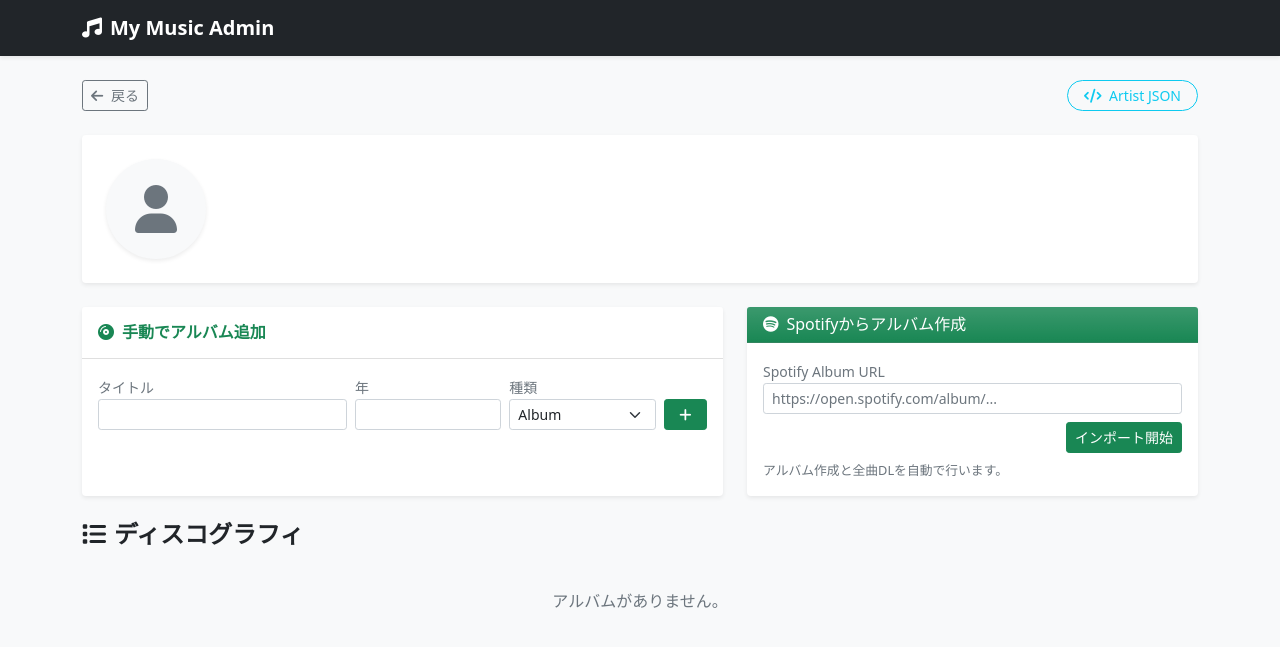
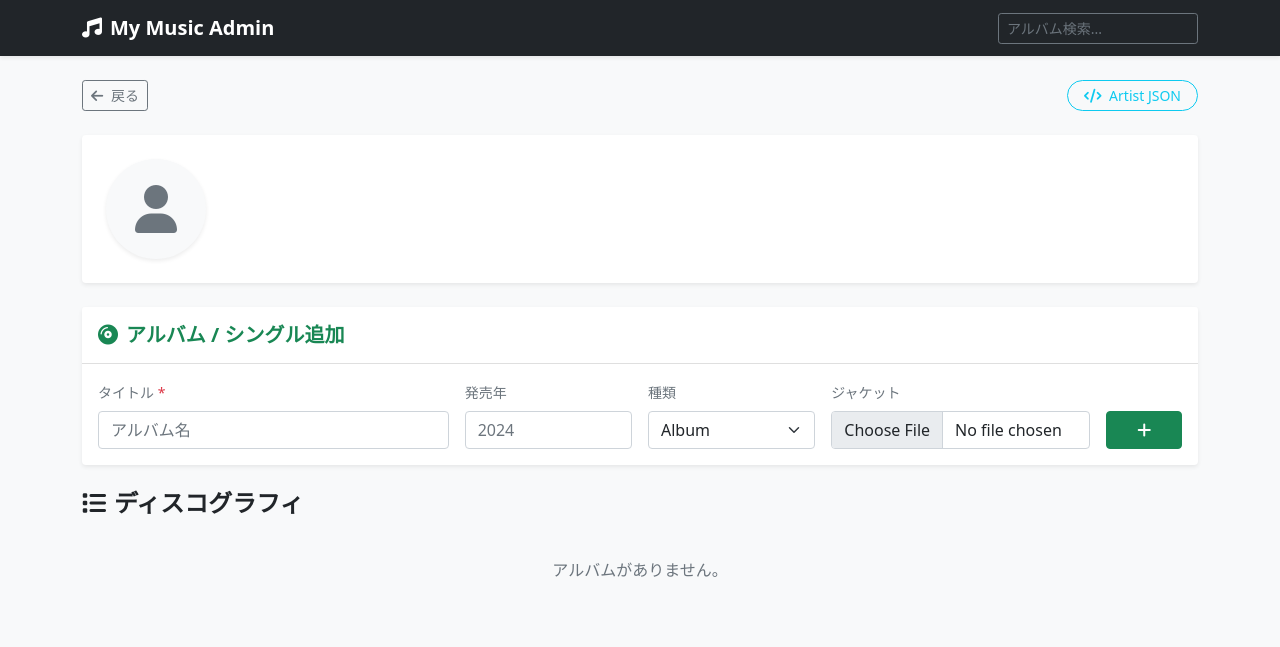
Before and after one commit to yuki-appdevorg/Music_Server_SpotifySupport, a Flask app: template templates/artist.html in a window 1280 px wide. Shown: the top 647 px of the page. Run offline with Flask 3, Linux system fonts and the light colour scheme; the template is opened without the code that fills it, so the values that code supplies are empty.

Commit message:
Update artist.html

```diff
--- a/templates/artist.html
+++ b/templates/artist.html
@@ -11,19 +11,25 @@
     <nav class="navbar navbar-expand-lg navbar-dark bg-dark shadow-sm sticky-top">
         <div class="container-lg">
             <a class="navbar-brand fw-bold" href="/admin/"><i class="fas fa-music me-2"></i>My Music Admin</a>
+            <input type="text" id="searchAlbumInput" class="form-control form-control-sm bg-dark text-white border-secondary" placeholder="アルバム検索..." style="width: 200px;">
         </div>
     </nav>
+
     <div class="container-lg py-4">
         <div class="d-flex justify-content-between align-items-center mb-4">
             <a href="/admin/" class="btn btn-outline-secondary btn-sm"><i class="fas fa-arrow-left me-1"></i> 戻る</a>
-            <a href="/api/artist/{{ artist.id }}" target="_blank" class="btn btn-outline-info btn-sm rounded-pill px-3"><i class="fas fa-code me-1"></i> Artist JSON</a>
+            <a href="/api/artist/{{ artist.id }}" target="_blank" class="btn btn-outline-info btn-sm rounded-pill px-3">
+                <i class="fas fa-code me-1"></i> Artist JSON
+            </a>
         </div>
 
         <div class="bg-white p-4 rounded shadow-sm mb-4 d-flex align-items-center gap-4">
             {% if artist.image %}
             <img src="/image/{{ artist.image }}" class="rounded-circle shadow" style="width: 100px; height: 100px; object-fit: cover;">
             {% else %}
-            <div class="rounded-circle bg-light d-flex align-items-center justify-content-center text-secondary shadow-sm" style="width: 100px; height: 100px;"><i class="fas fa-user fa-3x"></i></div>
+            <div class="rounded-circle bg-light d-flex align-items-center justify-content-center text-secondary shadow-sm" style="width: 100px; height: 100px;">
+                <i class="fas fa-user fa-3x"></i>
+            </div>
             {% endif %}
             <div>
                 <h1 class="fw-bold mb-1">{{ artist.name }}</h1>
@@ -32,81 +38,110 @@
             </div>
         </div>
 
-        <!-- Add Album & Spotify Import -->
-        <div class="row g-4 mb-4">
-            <div class="col-md-7">
-                <div class="card h-100 border-0 shadow-sm">
-                    <div class="card-header bg-white py-3">
-                        <h6 class="mb-0 fw-bold text-success"><i class="fas fa-compact-disc me-2"></i>手動でアルバム追加</h6>
+        <div class="card mb-4 border-0 shadow-sm">
+            <div class="card-header bg-white py-3">
+                <h5 class="mb-0 fw-bold text-success"><i class="fas fa-compact-disc me-2"></i>アルバム / シングル追加</h5>
+            </div>
+            <div class="card-body">
+                <form action="/admin/artist/{{ artist.id }}/album/add" method="post" enctype="multipart/form-data" class="row g-3 align-items-end">
+                    <div class="col-md-4">
+                        <label class="form-label small text-muted">タイトル <span class="text-danger">*</span></label>
+                        <input type="text" name="title" class="form-control" required placeholder="アルバム名">
                     </div>
-                    <div class="card-body">
-                        <form action="/admin/artist/{{ artist.id }}/album/add" method="post" enctype="multipart/form-data" class="row g-2 align-items-end">
-                            <div class="col-md-5"><label class="small text-muted">タイトル</label><input type="text" name="title" class="form-control form-control-sm" required></div>
-                            <div class="col-md-3"><label class="small text-muted">年</label><input type="number" name="year" class="form-control form-control-sm"></div>
-                            <div class="col-md-3"><label class="small text-muted">種類</label>
-                                <select name="type" class="form-select form-select-sm"><option>Album</option><option>Single</option><option>EP</option></select>
-                            </div>
-                            <div class="col-md-1"><button class="btn btn-success btn-sm w-100"><i class="fas fa-plus"></i></button></div>
-                        </form>
+                    <div class="col-md-2">
+                        <label class="form-label small text-muted">発売年</label>
+                        <input type="number" name="year" class="form-control" placeholder="2024">
                     </div>
-                </div>
-            </div>
-            <div class="col-md-5">
-                <div class="card h-100 border-0 shadow-sm">
-                    <div class="card-header bg-success bg-gradient text-white">
-                        <h6 class="mb-0"><i class="fab fa-spotify me-2"></i>Spotifyからアルバム作成</h6>
+                    <div class="col-md-2">
+                        <label class="form-label small text-muted">種類</label>
+                        <select name="type" class="form-select">
+                            <option>Album</option>
+                            <option>Single</option>
+                            <option>EP</option>
+                            <option>Other</option>
+                        </select>
                     </div>
-                    <div class="card-body">
-                        <form action="/admin/artist/{{ artist.id }}/album/create_spotify" method="post" class="row g-2">
-                            <div class="col-12">
-                                <label class="small text-muted">Spotify Album URL</label>
-                                <input type="url" name="url" class="form-control form-control-sm" required placeholder="https://open.spotify.com/album/...">
-                            </div>
-                            <div class="col-12 text-end">
-                                <button class="btn btn-success btn-sm">インポート開始</button>
-                            </div>
-                        </form>
-                        <small class="text-muted d-block mt-2" style="font-size: 0.8rem;">アルバム作成と全曲DLを自動で行います。</small>
+                    <div class="col-md-3">
+                        <label class="form-label small text-muted">ジャケット</label>
+                        <input type="file" name="image" class="form-control" accept="image/*">
                     </div>
-                </div>
+                    <div class="col-md-1">
+                        <button class="btn btn-success w-100"><i class="fas fa-plus"></i></button>
+                    </div>
+                </form>
             </div>
         </div>
 
         <h4 class="fw-bold mb-3"><i class="fas fa-list me-2"></i>ディスコグラフィ</h4>
-        <div class="row g-4">
+        <div class="row g-4" id="albumGrid">
             {% for album in artist.albums %}
-            <div class="col-sm-6 col-md-4 col-lg-3">
+            <div class="col-sm-6 col-md-4 col-lg-3 searchable-album">
                 <div class="card h-100 border-0 shadow-sm hover-shadow">
                     <div class="position-relative" style="aspect-ratio: 1/1; background: #eee;">
                         {% if album.cover_image %}
                         <img src="/image/{{ album.cover_image }}" class="w-100 h-100" style="object-fit: cover;">
                         {% else %}
-                        <div class="d-flex align-items-center justify-content-center h-100 text-muted"><i class="fas fa-compact-disc fa-3x"></i></div>
+                        <div class="d-flex align-items-center justify-content-center h-100 text-muted">
+                            <i class="fas fa-compact-disc fa-3x"></i>
+                        </div>
                         {% endif %}
                         <a href="/admin/artist/{{ artist.id }}/album/{{ album.id }}" class="stretched-link"></a>
                     </div>
                     <div class="card-body p-3">
-                        <h6 class="card-title text-truncate fw-bold mb-1">{{ album.title }}</h6>
+                        <h6 class="card-title text-truncate fw-bold mb-1 album-title">{{ album.title }}</h6>
                         <p class="card-text small text-muted mb-0">{{ album.year }} • <span class="badge bg-light text-dark border">{{ album.type }}</span></p>
                     </div>
                     <div class="card-footer bg-white border-top-0 d-flex justify-content-between align-items-center position-relative" style="z-index: 2;">
                         <a href="/api/album/{{ album.id }}" target="_blank" class="btn btn-sm btn-outline-info rounded-pill px-2" style="font-size: 0.7rem;">JSON</a>
                         <div class="d-flex gap-2">
                             <button class="btn btn-sm btn-light text-secondary" data-bs-toggle="modal" data-bs-target="#editAlbum{{ album.id }}"><i class="fas fa-pen"></i></button>
-                            <form action="/admin/artist/{{ artist.id }}/album/{{ album.id }}/delete" method="post" onsubmit="return confirm('アルバムを削除しますか？');">
+                            <form action="/admin/artist/{{ artist.id }}/album/{{ album.id }}/delete" method="post" onsubmit="return confirm('削除しますか？');">
                                 <button class="btn btn-sm btn-light text-danger"><i class="fas fa-trash"></i></button>
                             </form>
                         </div>
                     </div>
                 </div>
             </div>
-            <!-- Edit Modal omitted for brevity (same as before) -->
-            <div class="modal fade" id="editAlbum{{ album.id }}" tabindex="-1"><div class="modal-dialog"><form class="modal-content" action="/admin/artist/{{ artist.id }}/album/{{ album.id }}/edit" method="post" enctype="multipart/form-data"><div class="modal-header"><h5 class="modal-title">編集</h5><button type="button" class="btn-close" data-bs-dismiss="modal"></button></div><div class="modal-body"><div class="mb-2"><label>タイトル</label><input type="text" name="title" class="form-control" value="{{ album.title }}" required></div><div class="mb-2"><label>年</label><input type="number" name="year" class="form-control" value="{{ album.year }}"></div><div class="mb-2"><label>種類</label><select name="type" class="form-select"><option {% if album.type=='Album' %}selected{% endif %}>Album</option><option {% if album.type=='Single' %}selected{% endif %}>Single</option><option {% if album.type=='EP' %}selected{% endif %}>EP</option></select></div><div class="mb-2"><label>ジャケット</label><input type="file" name="image" class="form-control" accept="image/*"></div></div><div class="modal-footer"><button class="btn btn-primary">保存</button></div></form></div></div>
+
+            <div class="modal fade" id="editAlbum{{ album.id }}" tabindex="-1">
+                <div class="modal-dialog">
+                    <form class="modal-content" action="/admin/artist/{{ artist.id }}/album/{{ album.id }}/edit" method="post" enctype="multipart/form-data">
+                        <div class="modal-header">
+                            <h5 class="modal-title">アルバム編集</h5>
+                            <button type="button" class="btn-close" data-bs-dismiss="modal"></button>
+                        </div>
+                        <div class="modal-body">
+                            <div class="mb-3"><label>タイトル</label><input type="text" name="title" class="form-control" value="{{ album.title }}" required></div>
+                            <div class="mb-3"><label>発売年</label><input type="number" name="year" class="form-control" value="{{ album.year }}"></div>
+                            <div class="mb-3"><label>種類</label>
+                                <select name="type" class="form-select">
+                                    <option {% if album.type=='Album' %}selected{% endif %}>Album</option>
+                                    <option {% if album.type=='Single' %}selected{% endif %}>Single</option>
+                                    <option {% if album.type=='EP' %}selected{% endif %}>EP</option>
+                                    <option {% if album.type=='Other' %}selected{% endif %}>Other</option>
+                                </select>
+                            </div>
+                            <div class="mb-3"><label>ジャケット変更</label><input type="file" name="image" class="form-control" accept="image/*"></div>
+                        </div>
+                        <div class="modal-footer"><button class="btn btn-primary">保存</button></div>
+                    </form>
+                </div>
+            </div>
             {% else %}
             <div class="col-12 text-center text-muted py-4">アルバムがありません。</div>
             {% endfor %}
         </div>
     </div>
     <script src="https://cdn.jsdelivr.net/npm/bootstrap@5.1.3/dist/js/bootstrap.bundle.min.js"></script>
+    <script>
+        document.getElementById('searchAlbumInput').addEventListener('keyup', function() {
+            let filter = this.value.toLowerCase();
+            let items = document.querySelectorAll('.searchable-album');
+            items.forEach(item => {
+                let title = item.querySelector('.album-title').textContent.toLowerCase();
+                item.style.display = title.includes(filter) ? '' : 'none';
+            });
+        });
+    </script>
 </body>
 </html>
```
